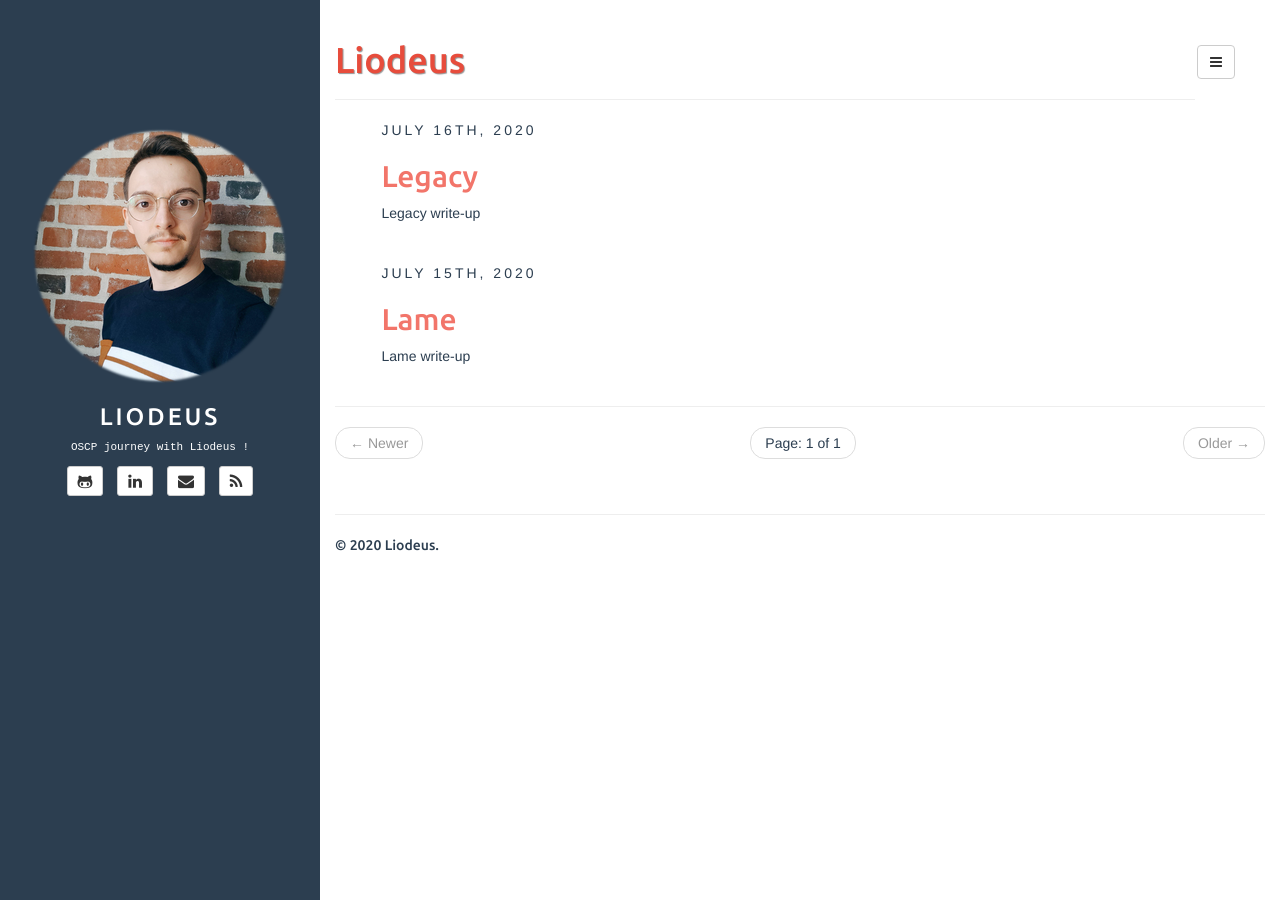
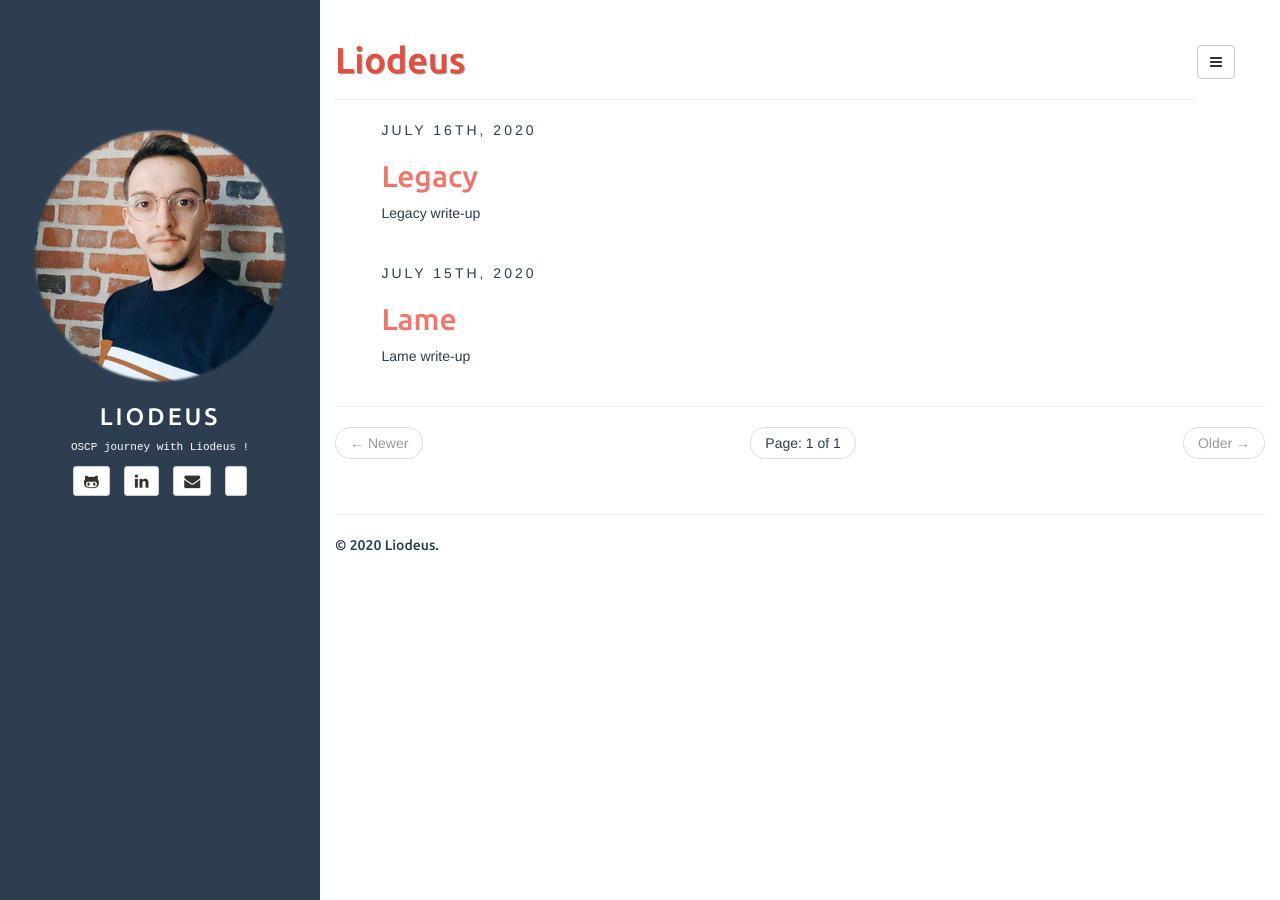
Before and after one commit to Liodeus/liodeus.github.io, a Jekyll site: the page built from index.html, in a window 1280 px wide. Built offline with Jekyll 4.4.1, drawn with Linux system fonts in a browser that asks for light colours; the list of posts is cut into pages by our own code.

Commit message:
Update sidebar.html

```diff
--- a/_includes/sidebar.html
+++ b/_includes/sidebar.html
@@ -39,7 +39,7 @@
 		{% endif %}
 		<li>
 			<a class="btn btn-default btn-sm" href="https://www.hackthebox.eu/profile/26480">
-				<i class="fa fa-rss fa-lg"></i>
+				<i class="fa fa-cube" aria-hidden="true"></i>
 			</a>
 		</li>
 	</ul>
```
